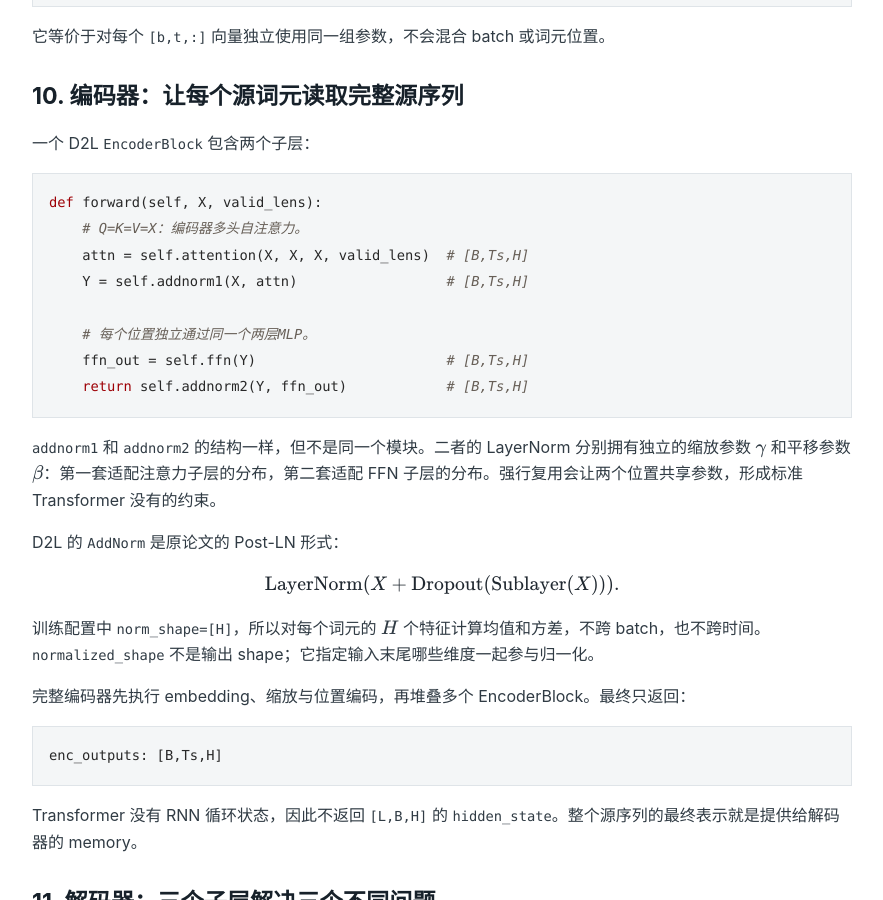
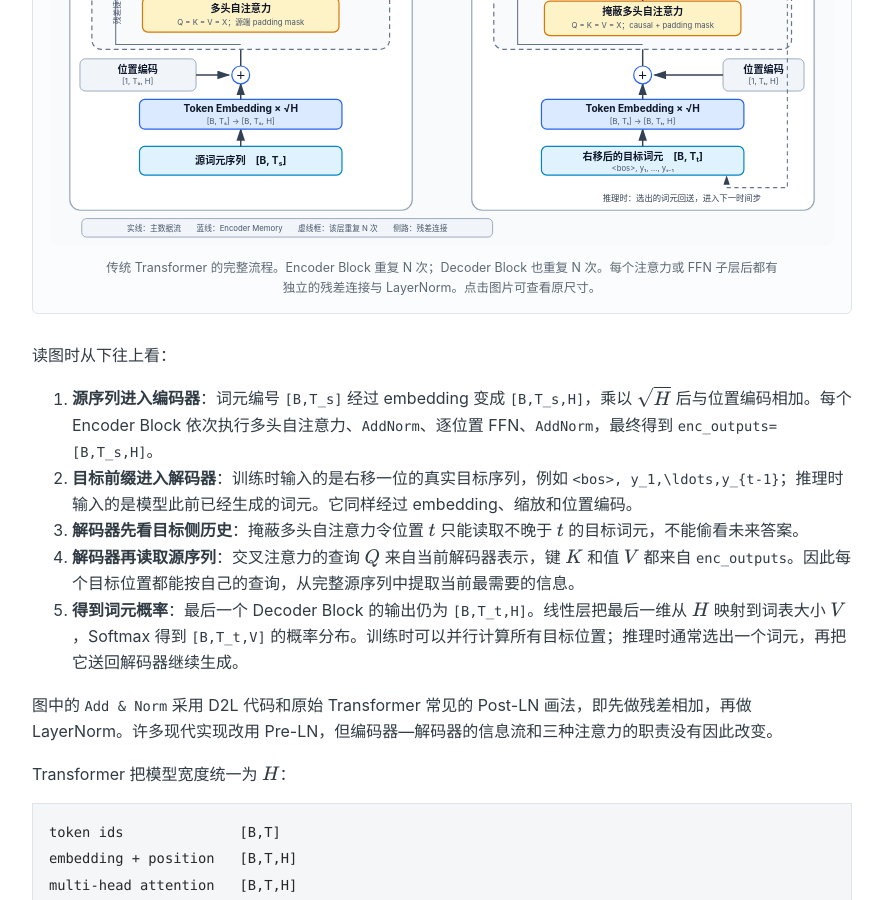
Before and after one commit to LiuJiyu20000308/Liujiyu20000308.github.io, a Jekyll site: the page built from _posts/2026-08-21-d2l-attention-transformer.md, in a window 1280 px wide and 900 px high, scrolled down 9573 px. Shown: the whole window, without its empty margins (198-1081 px from the left). Built offline with Jekyll 4.4.1, drawn with Linux system fonts in a browser that asks for light colours; some of the changed text lies outside the part shown.

Commit message:
docs: add Transformer architecture flowchart

````diff
--- a/_posts/2026-08-21-d2l-attention-transformer.md
+++ b/_posts/2026-08-21-d2l-attention-transformer.md
@@ -353,6 +353,25 @@ token embedding [B,T,H]
 
 ## 9. Transformer 的总维度契约
 
+先从全局看传统 Transformer 的完整数据流。左侧编码器一次读入整个源序列，产生 `enc_outputs`；右侧解码器读取已经右移的目标序列，先做因果自注意力，再以自身表示作为查询、以编码器输出作为键和值做交叉注意力，最后预测每个目标位置的下一个词元。
+
+<figure class="network-figure network-figure-wide">
+  <a href="{{ '/assets/deep-learning/attention/transformer-architecture.svg' | relative_url }}">
+    <img src="{{ '/assets/deep-learning/attention/transformer-architecture.svg' | relative_url }}" alt="传统 Transformer 的完整编码器—解码器架构：源序列经词嵌入、位置编码和多层编码器得到 memory；右移目标序列经掩蔽自注意力、交叉注意力和前馈网络，再由线性层与 softmax 输出词元概率">
+  </a>
+  <figcaption>传统 Transformer 的完整流程。Encoder Block 重复 N 次；Decoder Block 也重复 N 次。每个注意力或 FFN 子层后都有独立的残差连接与 LayerNorm。点击图片可查看原尺寸。</figcaption>
+</figure>
+
+读图时从下往上看：
+
+1. **源序列进入编码器**：词元编号 `[B,T_s]` 经过 embedding 变成 `[B,T_s,H]`，乘以 $\sqrt H$ 后与位置编码相加。每个 Encoder Block 依次执行多头自注意力、`AddNorm`、逐位置 FFN、`AddNorm`，最终得到 `enc_outputs=[B,T_s,H]`。
+2. **目标前缀进入解码器**：训练时输入的是右移一位的真实目标序列，例如 `<bos>, y_1,\ldots,y_{t-1}`；推理时输入的是模型此前已经生成的词元。它同样经过 embedding、缩放和位置编码。
+3. **解码器先看目标侧历史**：掩蔽多头自注意力令位置 $t$ 只能读取不晚于 $t$ 的目标词元，不能偷看未来答案。
+4. **解码器再读取源序列**：交叉注意力的查询 $Q$ 来自当前解码器表示，键 $K$ 和值 $V$ 都来自 `enc_outputs`。因此每个目标位置都能按自己的查询，从完整源序列中提取当前最需要的信息。
+5. **得到词元概率**：最后一个 Decoder Block 的输出仍为 `[B,T_t,H]`。线性层把最后一维从 $H$ 映射到词表大小 $V$，Softmax 得到 `[B,T_t,V]` 的概率分布。训练时可以并行计算所有目标位置；推理时通常选出一个词元，再把它送回解码器继续生成。
+
+图中的 `Add & Norm` 采用 D2L 代码和原始 Transformer 常见的 Post-LN 画法，即先做残差相加，再做 LayerNorm。许多现代实现改用 Pre-LN，但编码器—解码器的信息流和三种注意力的职责没有因此改变。
+
 Transformer 把模型宽度统一为 $H$：
 
 ```text
````
Also changed, not shown: assets/deep-learning/attention/transformer-architecture.svg (added).
